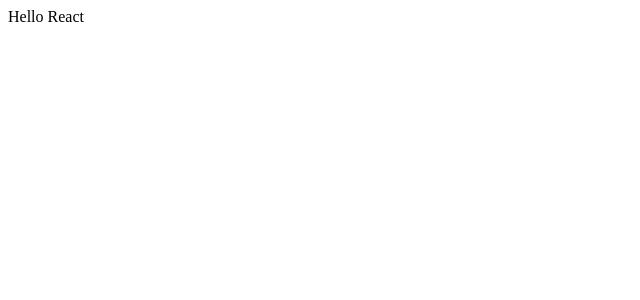
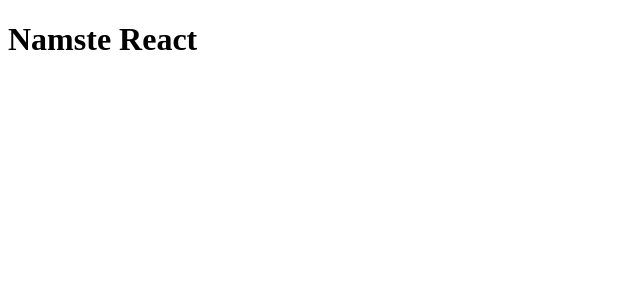
Before and after one commit to rakeshy3/namaste-react, a React (Vite) app: page / in a window 1280 px wide. Shown: the top 300 px of the page, without its empty margins (0-640 px from the left). Built offline with nearby package versions, Linux system fonts and the light colour scheme.

Commit message:
episode 3 part2

```diff
--- a/App.js
+++ b/App.js
@@ -1,7 +1,7 @@
 import React from 'react';
 import ReactDOM  from 'react-dom/client';
 
-const Parent = React.createElement("div", null, 'Hello React');
+const heading = React.createElement("h1", { id:'heading'}, 'Namste React');
 
 const root = ReactDOM.createRoot(document.getElementById('root'));
-root.render(Parent);
+root.render(heading);
--- a/index.html
+++ b/index.html
@@ -7,9 +7,9 @@
 
 </head>
 <body>
-    <div id="root"></div>
-    <script crossorigin src="https://unpkg.com/react@18/umd/react.production.min.js"></script>
-    <script crossorigin src="https://unpkg.com/react-dom@18/umd/react-dom.production.min.js"></script>
+    <div id="root">
+        <h1>Not rendered</h1>
+    </div>
     <script type="module" src="./App.js"></script>
 </body>
 </html>
--- a/package.json
+++ b/package.json
@@ -3,6 +3,8 @@
   "version": "1.0.0",
   "description": "First react dev setup",
   "scripts": {
+    "start": "parcel index.html",
+    "build": "parcel build index.html" ,
     "test": "jest"
   },
   "author": "Rakesh Yadav",
```
